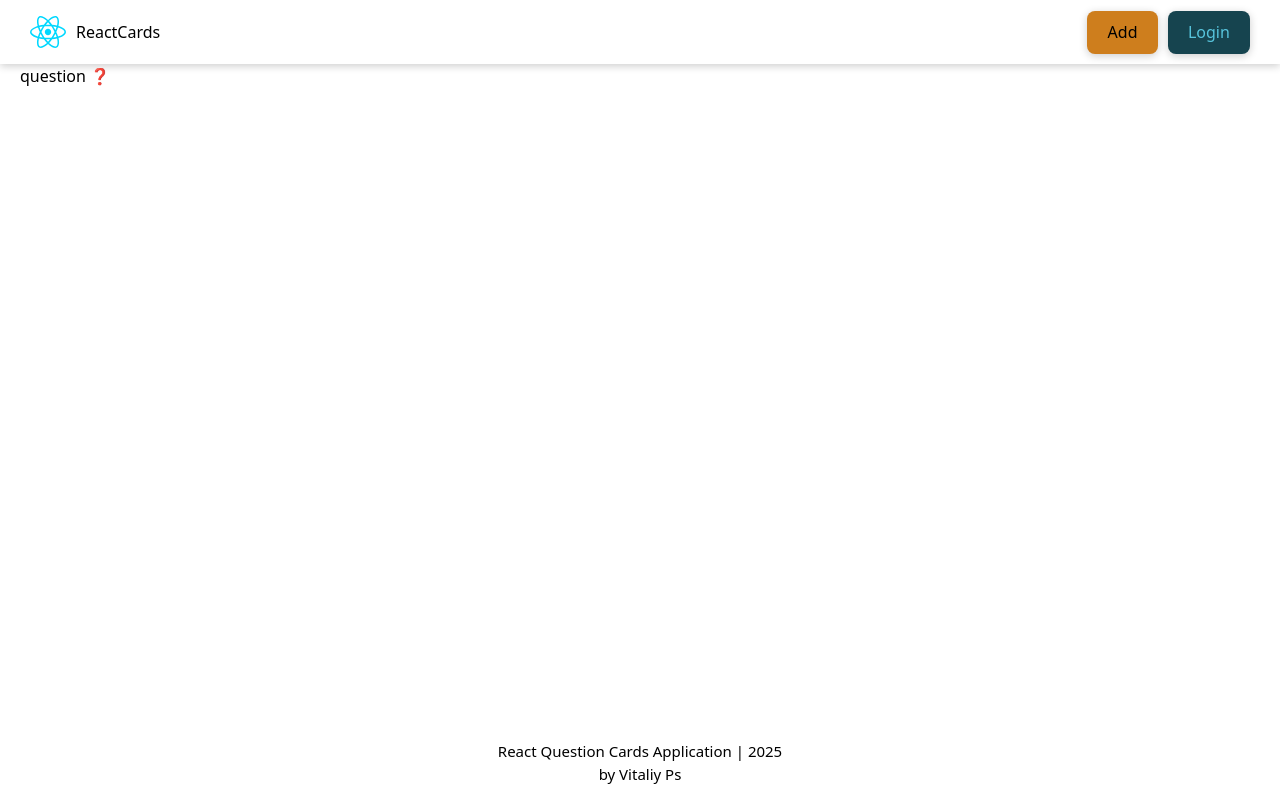
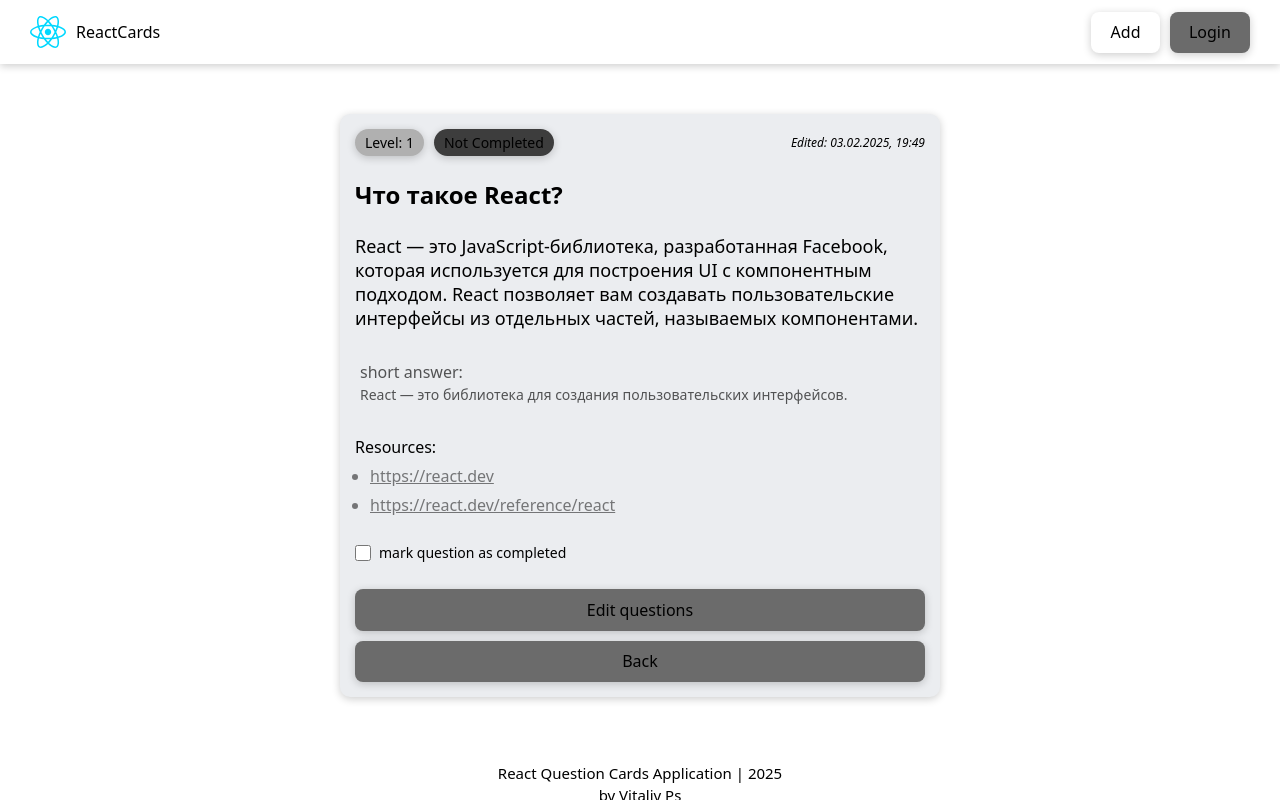
Before and after one commit to swixxs/react_js-cards, a React (Vite) app: page /question/1 in a window 1280 px wide. Built offline with nearby package versions, Linux system fonts and the light colour scheme; data requests are answered from the project's data file.

Commit message:
question page, card loader

```diff
--- a/src/App.jsx
+++ b/src/App.jsx
@@ -1,7 +1,8 @@
 import { BrowserRouter, Routes, Route } from "react-router-dom";
 import { MainLayout } from "./components/MainLayout";
 import { HomePage } from "./pages/HomePage";
-import { NotFoundPage } from "./pages/NotFoundPage/NotFoundPage";
+import { NotFoundPage } from "./pages/NotFoundPage";
+import { QuestionPage } from "./pages/QuestionPage";
 
 function App() {
   return (
@@ -12,8 +13,8 @@
           <Route path="/main" element={<div>main component ❤️</div>} />
           <Route path="/forbidder" element={<div>forbidder 😎</div>} />
           <Route path="/addquestion" element={<div>addquestion 🙋🏼‍♀️</div>} />
-          <Route path="/question/:id" element={<div>question ❓</div>} />
 
+          <Route path="/question/:id" element={<QuestionPage />} />
           <Route path="*" element={<NotFoundPage />} />
         </Route>
       </Routes>
--- a/src/components/Badge/Badge.module.css
+++ b/src/components/Badge/Badge.module.css
@@ -6,21 +6,25 @@
   text-transform: capitalize;
   font-weight: 500;
   font-size: 14px;
-  background-color: #c5baff;
+  background-color: #c5baff;box-shadow: 0 2px 8px 0 rgba(0, 0, 0, .2);
 }
 
 .primary {
-  background-color: #2973b2;
+  background-color: var(--badge-1lvl);
+  color: var(--text-color);
 }
 
 .success {
-  background-color: #16c47f;
+  background-color: var(--badge-1lvl);
+  color: var(--text-color);
 }
 
 .warning {
-  background-color: #ff9d23;
+  background-color: var(--badge-2lvl);
+  color: var(--text-color);
 }
 
 .alert {
-  background-color: #d84040;
+  background-color: var(--badge-3lvl);
+  color: var(--text-color);
 }
--- a/src/components/Button/Button.module.css
+++ b/src/components/Button/Button.module.css
@@ -8,17 +8,19 @@
   cursor: pointer;
   transition: border-color 0.25s;
   background-color: var(--btn-bg-color);
-  color: var(--btn-text-color);
+  color: var(--text-color);
   box-shadow: 0 2px 8px 0 rgba(0, 0, 0, .2);
+  border: none;
 }
 
 .btn:hover {
-  border-color: #2f2f2f;
+  border-color: #000;
 }
 
 .btn:focus,
 .btn:focus-visible {
-  outline: 4px auto #2f2f2f;
+  outline: none;
+  border: none;
 }
 
 .btn:disabled {
@@ -28,5 +30,6 @@
 
 .active {
   color: #000;
-  background-color: #ce7e1d;
+  /* background-color: #ce7e1d; */
+  background-color: white;
 }
--- a/src/components/Loader/Loader.jsx
+++ b/src/components/Loader/Loader.jsx
@@ -7,3 +7,7 @@
     </div>
   );
 };
+
+export const LoaderUpdCard = () => {
+  return <span className={cls.loaderUpdCard}></span>;
+};
--- a/src/components/Loader/Loader.module.css
+++ b/src/components/Loader/Loader.module.css
@@ -35,3 +35,24 @@
   background-color: rgba(0, 0, 0, 0.4);
   z-index: 999;
 }
+
+/* loader updating card */
+
+.loaderUpdCard {
+  width: 16px;
+  height: 16px;
+  border-radius: 50%;
+  display: inline-block;
+  box-sizing: border-box;
+  animation: cardLoader 1s linear infinite;
+  background-color: rgb(0, 0, 0);
+}
+
+@keyframes cardLoader {
+  0% {
+    box-shadow: -72px 0 #FFF inset;
+  }
+  100% {
+    box-shadow: 48px 0 #FFF inset;
+  }
+}
--- a/src/components/Loader/index.jsx
+++ b/src/components/Loader/index.jsx
@@ -1 +1 @@
-export { Loader } from "./Loader";
+export { Loader, LoaderUpdCard } from "./Loader";
--- a/src/components/QuestionCard/QuestionCard.module.css
+++ b/src/components/QuestionCard/QuestionCard.module.css
@@ -33,8 +33,6 @@
 .cardAnswers {
   margin-top: auto;
   padding: 5px;
-  box-shadow: 0 0 10px 10px var(--blur-card-color);
-  background-color: var(--blur-card-color);
   border-radius: 10px;
 }
 
--- a/src/db.json
+++ b/src/db.json
@@ -10,7 +10,7 @@
         "https://react.dev/reference/react"
       ],
       "level": 1,
-      "completed": true,
+      "completed": false,
       "editDate": "03.02.2025, 19:49"
     },
     {
@@ -22,7 +22,7 @@
         "https://react.dev/learn/writing-markup-with-jsx"
       ],
       "level": 2,
-      "completed": false,
+      "completed": true,
       "editDate": "03.02.2025, 20:25"
     },
     {
@@ -69,7 +69,7 @@
         "https://react.dev/learn/state-a-components-memory"
       ],
       "level": 2,
-      "completed": true
+      "completed": false
     },
     {
       "id": "7",
@@ -91,7 +91,7 @@
         "https://react.dev/reference/react/useEffect"
       ],
       "level": 2,
-      "completed": true
+      "completed": false
     },
     {
       "id": "9",
@@ -113,7 +113,7 @@
         "https://react.dev/learn/keeping-components-pure"
       ],
       "level": 3,
-      "completed": true
+      "completed": false
     },
     {
       "id": "11",
@@ -168,7 +168,7 @@
         "https://react.dev/learn/responding-to-events"
       ],
       "level": 2,
-      "completed": true
+      "completed": false
     },
     {
       "id": "16",
@@ -378,7 +378,7 @@
         "https://redux.js.org"
       ],
       "level": 3,
-      "completed": true
+      "completed": false
     },
     {
       "id": "35",
--- a/src/index.css
+++ b/src/index.css
@@ -4,7 +4,12 @@
   --btn-bg-color: #383b3f;
   --btn-text-color: #fff;
   --card-bg-color: #343a46;
-  --blur-card-color: #57c4dc;;
+  --blur-card-color: #57c4dc;
+
+  --badge-1lvl: rgb(176, 176, 176);
+  --badge-2lvl: rgb(107, 107, 107);;
+  --badge-3lvl: rgb(61, 61, 61);
+  --bage-text-color: #fff;
 
   font-family: system-ui, Avenir, Helvetica, Arial, sans-serif;
   line-height: 1.5;
@@ -38,20 +43,34 @@
   :root {
     --main-bg-color: #fff;
     --text-color: #000;
-    --btn-bg-color: #16444f;
-    --btn-text-color: #57c4dc;
+
+    --btn-bg-color: rgb(107, 107, 107);
+    --btn-text-color: #fff;
+
     --card-bg-color: #ebedf0;
     --blur-card-color: rgba(87, 196, 220, 0.5);
+
+    --badge-1lvl: rgb(176, 176, 176);
+    --badge-2lvl: rgb(107, 107, 107);
+    --badge-3lvl: rgb(61, 61, 61);
+    --bage-text-color: #fff;
   }
 }
 
 @media (prefers-color-scheme: dark) {
   :root {
-    --main-bg-color: #23272f;
+    --main-bg-color: #1f1f1f;
     --text-color: #fff;
-    --btn-bg-color: #383b3f;
+
+    --btn-bg-color: rgb(107, 107, 107);
     --btn-text-color: #fff;
-    --card-bg-color: #343a46;
+
+    --card-bg-color: #171717;
     --blur-card-color: rgba(67, 67, 67, 0.5);
+
+    --badge-1lvl: rgb(176, 176, 176);
+    --badge-2lvl: rgb(107, 107, 107);
+    --badge-3lvl: rgb(61, 61, 61);
+    --bage-text-color: black;
   }
 }
--- /dev/null
+++ b/src/pages/QuestionPage/QuestionPage.jsx
@@ -0,0 +1,109 @@
+import { useNavigate, useParams } from "react-router-dom";
+import { Button } from "../../components/Button";
+import { Badge } from "../../components/Badge/Badge";
+import { useEffect, useId, useState } from "react";
+import { useFetch } from "../../hooks/useFetch";
+import { API_URL } from "../../constants";
+import cls from "./QuestionPage.module.css";
+import { Loader, LoaderUpdCard } from "../../components/Loader";
+
+export const QuestionPage = () => {
+  const checkboxId = useId();
+  const navigate = useNavigate();
+  const params = useParams();
+  const [card, setCard] = useState(null);
+  const [isChecked, setIsChecked] = useState(true);
+
+  const levelVariant = () => (card.level === 1 ? "primary" : card.level === 2 ? "warning" : "alert");
+  const completedVariant = () => (card.completed ? "success" : "alert");
+
+  const [fetchCard, isCardLoading] = useFetch(async () => {
+    const response = await fetch(`${API_URL}/react/${params.id}`);
+    const data = await response.json();
+
+    setCard(data);
+  });
+
+  useEffect(() => {
+    fetchCard();
+  }, []);
+
+  const [updateCard, isCardUpdating] = useFetch(async (isChecked) => {
+    const response = await fetch(`${API_URL}/react/${params.id}`, {
+      method: "PATCH",
+      body: JSON.stringify({ completed: isChecked }),
+    });
+    const data = await response.json();
+
+    setCard(data);
+  });
+
+  useEffect(() => {
+    card !== null && setIsChecked(card.completed);
+  }, [card]);
+
+  const onCheckboxChangeHandler = () => {
+    setIsChecked(!isChecked);
+    updateCard(!isChecked);
+  };
+
+  return (
+    <>
+      {isCardLoading && <Loader />}
+
+      {card !== null && (
+        <div className={cls.cardConteiner}>
+          <div className={cls.cardLabels}>
+            <Badge variant={levelVariant()}>Level: {card.level}</Badge>
+            <Badge variant={completedVariant()}>{card.completed ? "Completed" : "Not completed"}</Badge>
+            {card?.editDate && <p className={cls.editDateCard}>Edited: {card.editDate}</p>}
+          </div>
+
+          <h5 className={cls.cardTitle}>{card.question}</h5>
+          <p className={cls.cardDescription}>{card.description}</p>
+
+          <div className={cls.cardAnswers}>
+            <label>short answer:</label>
+            <p className={cls.cardAnswer}>{card.answer}</p>
+          </div>
+
+          <ul className={cls.cardLinks}>
+            Resources:
+            {card.resources.map((link, index) => {
+              return (
+                <li key={index}>
+                  <a href={link.trim()} target="_black" rel="noreferrer">
+                    {link.trim()}
+                  </a>
+                </li>
+              );
+            })}
+          </ul>
+
+          <label htmlFor={checkboxId} className={cls.cardCheckbox}>
+            <input
+              type="checkbox"
+              id={checkboxId}
+              className={cls.checkbox}
+              checked={isChecked}
+              onChange={onCheckboxChangeHandler}
+              disabled={isCardUpdating}
+            />
+            <span>mark question as completed</span>
+
+            {isCardUpdating && <LoaderUpdCard />}
+          </label>
+
+          <div className={cls.cardButton}>
+            <Button onClick={() => navigate(`/editquestion/${card.id}`)} isDisabled={isCardUpdating}>
+              Edit questions
+            </Button>
+            <Button onClick={() => navigate(`/`)} isDisabled={isCardUpdating}>
+              Back
+            </Button>
+          </div>
+        </div>
+      )}
+    </>
+  );
+};
--- /dev/null
+++ b/src/pages/QuestionPage/QuestionPage.module.css
@@ -0,0 +1,100 @@
+.cardConteiner {
+  display: flex;
+  flex-direction: column;
+  justify-content: flex-start;
+  align-items: flex-start;
+
+  gap: 25px;
+  width: 100%;
+  max-width: 600px;
+  padding: 15px;
+  height: max-content;
+  margin: 50px auto;
+
+  color: var(--text-color);
+  background-color: var(--card-bg-color);
+  border-radius: 10px;
+  /* box-shadow: 0 0 8px 5px rgba(0, 0, 0, 0.1); */
+  box-shadow: 0 2px 8px 0 rgba(0, 0, 0, .2);
+
+  button {
+    width: 100%;
+  }
+}
+
+.cardLabels {
+  display: flex;
+  justify-content: flex-start;
+  align-items: center;
+  flex-wrap: wrap-reverse;
+
+  gap: 10px;
+  width: 100%;
+}
+
+.editDateCard {
+   margin-left: auto;
+   font-size: 12px;
+   font-style: italic;
+}
+
+.cardTitle {
+  font-size: 24px;
+  line-height: 28px;
+}
+
+.cardDescription {
+  font-size: 18px;
+  line-height: 24px;
+}
+
+.cardAnswers {
+  margin-top: auto;
+  padding: 5px;
+  border-radius: 10px;
+  opacity: .65;
+}
+
+.cardAnswer {
+  text-align: justify;
+  font-size: 14px;
+  font-size: italic;
+}
+
+.cardLinks {
+  display: flex;
+  flex-direction: column;
+  justify-content: flex-start;
+  align-items: flex-start;
+  gap: 5px;
+
+  li {
+    margin-left: 15px;
+    opacity: 0.5;
+  }
+}
+
+.cardCheckbox {
+  display: flex;
+  justify-content: center;
+  align-items: center;
+  gap: 8px;
+
+  span {
+    font-size: 14px;
+    padding-bottom: 1px;
+  }
+}
+
+.checkbox {
+  width: 16px;
+  height: 16px;
+  accent-color: #16c47f;
+}
+
+.cardButton {
+  display: flex;
+  flex-direction: column;
+  width: 100%;
+  gap: 10px;
+}
--- /dev/null
+++ b/src/pages/QuestionPage/index.jsx
@@ -0,0 +1 @@
+export { QuestionPage } from "./QuestionPage";
```
